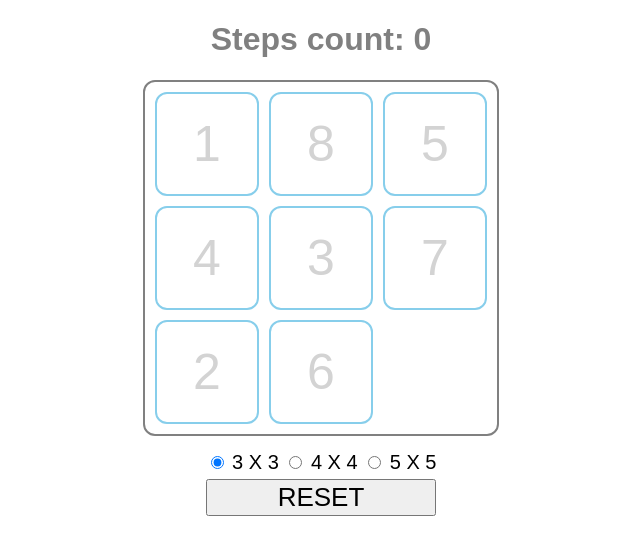
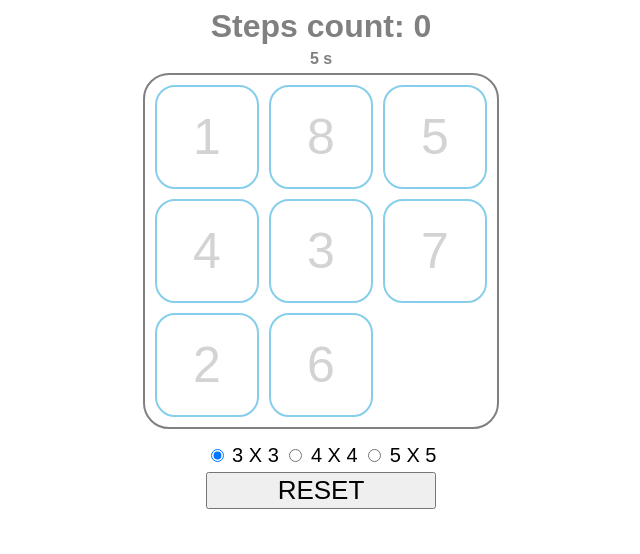
Before and after one commit to azatgt1996/puzzle15, a plain HTML site: page index.html in a window 1280 px wide. Shown: the whole page, without its empty margins (319-959 px from the left). Drawn offline with Linux system fonts and the light colour scheme.

Commit message:
add timer

```diff
--- a/index.html
+++ b/index.html
@@ -13,7 +13,7 @@
     .container {
       display: grid;
       border: 2px solid grey;
-      border-radius: 12px;
+      border-radius: 26px;
       padding: 10px;
       gap: 10px;
       margin: auto;
@@ -23,7 +23,7 @@
 
     .block {
       border: 2px solid skyblue;
-      border-radius: 12px;
+      border-radius: 20px;
       width: 100px;
       height: 100px;
       text-align: center;
@@ -35,9 +35,10 @@
 
     .draggable {}
 
-    #steps {
+    #steps, #timer {
       text-align: center;
       color: grey;
+      margin: 5px;
     }
 
     .mode-container {
@@ -57,6 +58,7 @@
 
 <body>
   <h1 id="steps">Steps count: 0</h1>
+  <h4 id="timer">0 s</h4>
   <div class="container"></div>
   <div class="mode-container">
     <div>
@@ -87,12 +89,16 @@
     let isMoving = false
     let matrix = []
     let blocks = []
+    let seconds = 0
+    let timer
 
     createGame()
+    addEvents()
 
+
+    function addEvents() {
+      const keyMap = { ArrowUp: 2, ArrowRight: 3, ArrowDown: 0, ArrowLeft: 1 }
       window.addEventListener('keydown', (e) => {
-      const keyMap = { ArrowUp: 2, ArrowRight: 3, ArrowDown: 0, ArrowLeft: 1 }
-
         const bName = blocks4[keyMap[e.key]]
         if (bName) $('.' + bName).click()
       })
@@ -101,10 +107,17 @@
         SIZE = +e.target.value;
         createGame()
       })
-
+    }
 
     function createGame() {
-      console.log(8);
+      clearInterval(timer)
+      seconds = 0
+      $('#timer').innerText = seconds + ' s'
+      timer = setInterval(() => {
+        seconds++
+        $('#timer').innerText = seconds + ' s'
+      }, 1000)
+
       container.innerHTML = ''
       steps = 0
       $('#steps').innerHTML = 'Steps count: ' + steps
```
Lines whose indentation alone changed are shown as unchanged.
